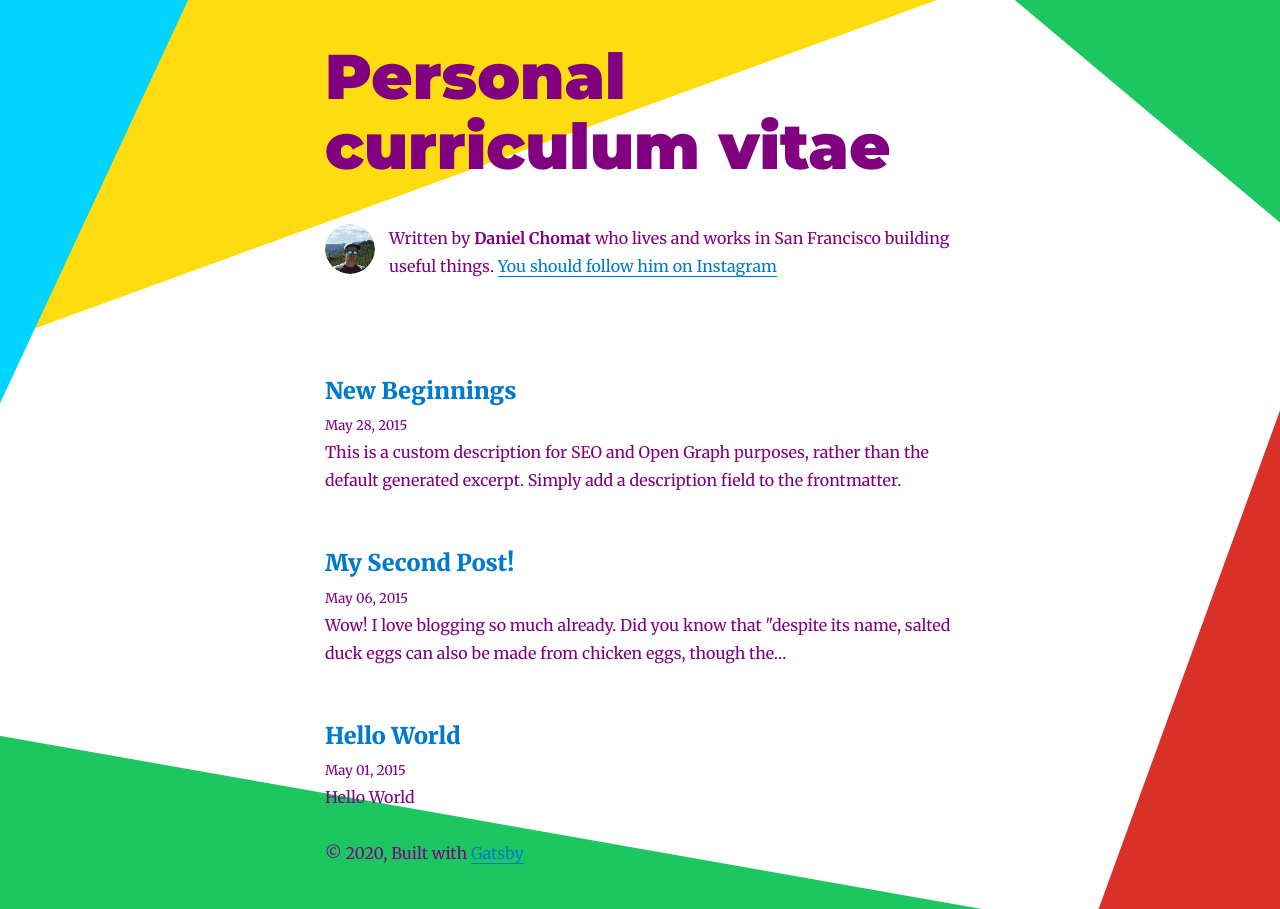
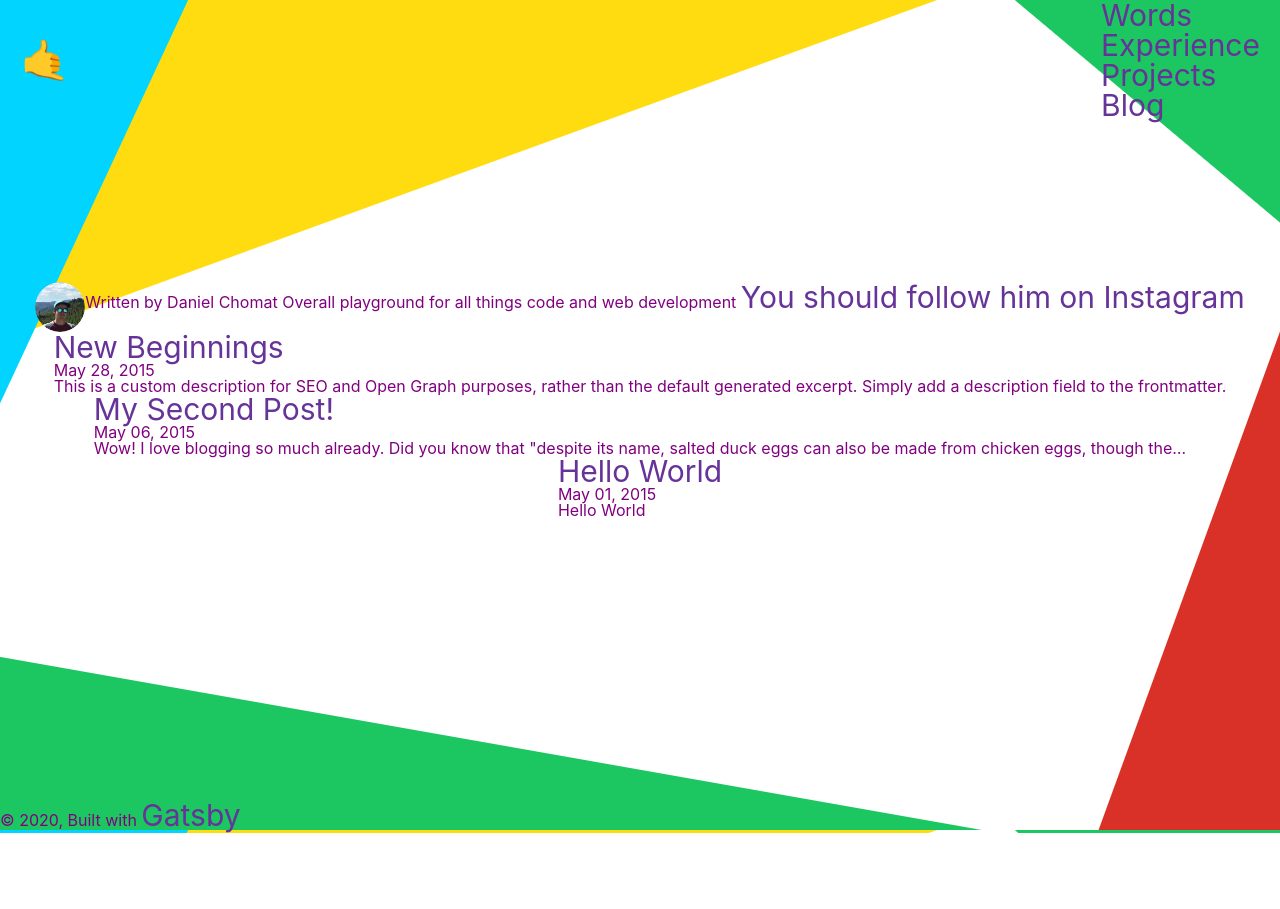
Before and after one commit to DanielChomat/chomat.tech, a Gatsby site: page / in a window 1280 px wide. After the commit the page ends 833 px from the top, so only its background shows below. Built offline with nearby package versions, Linux system fonts and the light colour scheme; Gatsby itself is replaced by a stand-in of ours; some packages are replaced by stand-ins of ours.

Commit message:
Updating packages and integrating MDX

```diff
--- a/gatsby-config.js
+++ b/gatsby-config.js
@@ -1,12 +1,12 @@
 module.exports = {
   siteMetadata: {
-    title: `Personal curriculum vitae`,
+    title: `Chomat.tech blog`,
     author: {
       name: `Daniel Chomat`,
-      summary: `who lives and works in San Francisco building useful things.`,
+      summary: `Overall playground for all things code and web development`,
     },
-    description: `A starter blog demonstrating what Gatsby can do.`,
-    siteUrl: `https://gatsby-starter-blog-demo.netlify.app/`,
+    description: `This is a blog with quick tips, information about it's creator and his journey through the world. Also his playground to try stuff.`,
+    siteUrl: `https://chomat.tech`,
     social: {
       instagram: `dribbbletocode`,
     },
@@ -57,14 +57,14 @@ module.exports = {
         //trackingId: `ADD YOUR TRACKING ID HERE`,
       },
     },
-    `gatsby-plugin-feed`,
+    // `gatsby-plugin-feed`,
     {
       resolve: `gatsby-plugin-manifest`,
       options: {
-        name: `Gatsby Starter Blog`,
-        short_name: `GatsbyJS`,
+        name: `chomat.tech Blog`,
+        short_name: `chomat.tech`,
         start_url: `/`,
-        background_color: `#ffffff`,
+        background_color: `#000`,
         theme_color: `#663399`,
         display: `minimal-ui`,
         icon: `content/assets/gatsby-icon.png`,
@@ -72,9 +72,11 @@ module.exports = {
     },
     `gatsby-plugin-react-helmet`,
     {
-      resolve: `gatsby-plugin-typography`,
+      resolve: `gatsby-plugin-mdx`,
       options: {
-        pathToConfigModule: `src/utils/typography`,
+        defaultLayouts: {
+          default: require.resolve(`./src/components/layout.js`),
+        },
       },
     },
     // this (optional) plugin enables Progressive Web App + Offline functionality
--- a/src/components/Header/index.js
+++ b/src/components/Header/index.js
@@ -1,17 +1,33 @@
 import React from "react"
-import { rhythm, scale } from "../../utils/typography"
 import { Link } from "gatsby"
+import styled from "styled-components"
 
 const Header = ({ location, title }) => {
   const rootPath = `${__PATH_PREFIX__}/`
   let header
 
+  const HeaderContainer = styled.nav`
+    position: absolute;
+    width: 100%;
+    height: 80px;
+
+    display: flex;
+    flex-wrap: wrap;
+    align-items: center;
+    justify-content: space-between;
+
+    padding-right: 2rem;
+    padding-left: 2rem;
+
+    .header__logo {
+      font-size: 4rem;
+    }
+  `
+
   if (location.pathname === rootPath) {
     header = (
       <h1
         style={{
-          ...scale(1.5),
-          marginBottom: rhythm(1.5),
           marginTop: 0,
         }}
       >
@@ -47,7 +63,29 @@ const Header = ({ location, title }) => {
     )
   }
 
-  return <header>{header}</header>
+  return (
+    <HeaderContainer>
+      <Link to={"/"} className={"header__logo"}>
+        <span role={"img"} aria-label={"Shaka!"}>
+          🤙
+        </span>
+      </Link>
+      <ul>
+        <li>
+          <Link to={"#words"}>Words</Link>
+        </li>
+        <li>
+          <Link to={"#experience"}>Experience</Link>
+        </li>
+        <li>
+          <Link to={"#projects"}>Projects</Link>
+        </li>
+        <li>
+          <Link to={"/blog"}>Blog</Link>
+        </li>
+      </ul>
+    </HeaderContainer>
+  )
 }
 
 export default Header
--- a/src/components/bio.js
+++ b/src/components/bio.js
@@ -8,8 +8,6 @@
 import React from "react"
 import { useStaticQuery, graphql } from "gatsby"
 import Image from "gatsby-image"
-
-import { rhythm } from "../utils/typography"
 
 const Bio = () => {
   const data = useStaticQuery(graphql`
@@ -40,14 +38,12 @@ const Bio = () => {
     <div
       style={{
         display: `flex`,
-        marginBottom: rhythm(2.5),
       }}
     >
       <Image
         fixed={data.avatar.childImageSharp.fixed}
         alt={author.name}
         style={{
-          marginRight: rhythm(1 / 2),
           marginBottom: 0,
           minWidth: 50,
           borderRadius: `100%`,
--- a/src/components/layout.js
+++ b/src/components/layout.js
@@ -1,26 +1,26 @@
 import React from "react"
+import styled from "styled-components"
 
-import { rhythm } from "../utils/typography"
 import Footer from "./Footer"
 import Header from "./Header"
 import GlobalStyles from "../styles/GlobalStyles"
 
 const Layout = ({ location, title, children }) => {
+  const Main = styled.main`
+    min-height: 100vh;
+
+    display: flex;
+    align-items: center;
+    justify-content: center;
+    flex-direction: column;
+  `
+
   return (
     <>
       <GlobalStyles />
-      <div
-        style={{
-          marginLeft: `auto`,
-          marginRight: `auto`,
-          maxWidth: rhythm(24),
-          padding: `${rhythm(1.5)} ${rhythm(3 / 4)}`,
-        }}
-      >
-        <Header location={location} title={title} />
-        <main>{children}</main>
-        <Footer />
-      </div>
+      <Header location={location} title={title} />
+      <Main>{children}</Main>
+      <Footer />
     </>
   )
 }
--- /dev/null
+++ b/src/pages/blogisek.mdx
@@ -0,0 +1 @@
+Toto je muj blogisek!
--- a/src/pages/index.js
+++ b/src/pages/index.js
@@ -4,7 +4,6 @@ import { Link, graphql } from "gatsby"
 import Bio from "../components/bio"
 import Layout from "../components/layout"
 import SEO from "../components/seo"
-import { rhythm } from "../utils/typography"
 
 const BlogIndex = ({ data, location }) => {
   const siteTitle = data.site.siteMetadata.title
@@ -20,9 +19,11 @@ const BlogIndex = ({ data, location }) => {
           <article key={node.fields.slug}>
             <header>
               <h3
-                style={{
-                  marginBottom: rhythm(1 / 4),
-                }}
+                style={
+                  {
+                    // marginBottom: rhythm(1 / 4),
+                  }
+                }
               >
                 <Link style={{ boxShadow: `none` }} to={node.fields.slug}>
                   {title}
--- a/src/styles/GlobalStyles.js
+++ b/src/styles/GlobalStyles.js
@@ -1,6 +1,57 @@
 import { createGlobalStyle } from "styled-components"
 
 const GlobalStyles = createGlobalStyle`
+
+  html, body, div, span, applet, object, iframe,
+  h1, h2, h3, h4, h5, h6, p, blockquote, pre,
+  a, abbr, acronym, address, big, cite, code,
+  del, dfn, em, img, ins, kbd, q, s, samp,
+  small, strike, strong, sub, sup, tt, var,
+  b, u, i, center,
+  dl, dt, dd, ol, ul, li,
+  fieldset, form, label, legend,
+  table, caption, tbody, tfoot, thead, tr, th, td,
+  article, aside, canvas, details, embed,
+  figure, figcaption, footer, header, hgroup,
+  menu, nav, output, ruby, section, summary,
+  time, mark, audio, video {
+    margin: 0;
+    padding: 0;
+    border: 0;
+    font-size: 100%;
+    font: inherit;
+    vertical-align: baseline;
+    box-sizing: border-box;
+  }
+
+  /* HTML5 display-role reset for older browsers */
+  article, aside, details, figcaption, figure,
+  footer, header, hgroup, menu, nav, section {
+    display: block;
+  }
+
+  body {
+    line-height: 1;
+  }
+
+  ol, ul {
+    list-style: none;
+  }
+
+  blockquote, q {
+    quotes: none;
+  }
+
+  blockquote:before, blockquote:after,
+  q:before, q:after {
+    content: '';
+    content: none;
+  }
+
+  table {
+    border-collapse: collapse;
+    border-spacing: 0;
+  }
 
   html {
     --colorMain: purple;
@@ -15,12 +66,25 @@ const GlobalStyles = createGlobalStyle`
     --bgColorBlueLight: #00D4FF;
     --bgColorBlue: #0D34B3;
     --bgColorPurple: #A25FE4;
+
+    --baseFontSize: 62.5%;
+
+    @media only screen and (max-width: 969px) {
+      --baseFontSize: 50%;
+    }
+
+    font-size: var(--baseFontSize, 62.5%);
   }
 
   body {
+    margin: 0;
     min-height: 100vh;
     height: 100%;
     color: purple;
+
+    font-family: -apple-system, BlinkMacSystemFont, "Segoe UI", Roboto, Oxygen, Ubuntu, Cantarell, "Open Sans", "Helvetica Neue", sans-serif;
+
+    font-size: 1.6rem;
 
     background:
       linear-gradient(115deg, transparent 0%, var(--bgColorBlueLight, #00D4FF) 0%, var(--bgColorBlueLight, #00D4FF) 170px, transparent 171px),
@@ -30,6 +94,40 @@ const GlobalStyles = createGlobalStyle`
       linear-gradient(-70deg, transparent 0%, var(--bgColorRed, #D93128) 0%, var(--bgColorRed, #D93128) 170px, transparent 171px)
       no-repeat;
   }
+
+  a {
+    font-size: 3rem;
+    text-decoration: none;
+
+    &, &:link, &:visited {
+      color: rebeccapurple;
+    }
+
+    position: relative;
+
+    &:after {
+      content: "";
+
+      position: absolute;
+      bottom: -10px;
+      right: 0;
+
+      width: 0;
+      height: 5px;
+
+      background-color: rebeccapurple;
+      transition: all 250ms ease-in-out;
+    }
+
+    &:hover {
+      &::after {
+        left: 0;
+        right: auto;
+        width: 100%;
+
+      }
+    }
+  }
 `
 
 export default GlobalStyles
--- /dev/null
+++ b/src/styles/Grid/Container.js
@@ -0,0 +1,5 @@
+import styled from "styled-components"
+
+export const Container = styled.div`
+  background-color: rebeccapurple;
+`
--- /dev/null
+++ b/src/styles/Grid/Div.js
@@ -0,0 +1,5 @@
+import styled from "styled-components"
+
+export const Div = styled.div`
+  background-color: yellow;
+`
--- /dev/null
+++ b/src/styles/Grid/Flex.js
@@ -0,0 +1,6 @@
+import styled from "styled-components"
+
+export const Flex = styled.div`
+  display: flex;
+  background-color: green;
+`
--- /dev/null
+++ b/src/styles/Grid/index.js
@@ -0,0 +1,5 @@
+import { Div } from "./Div"
+import { Flex } from "./Flex"
+import { Container } from "./Container"
+
+export { Div, Flex, Container }
--- a/src/utils/typography.js
+++ /dev/null
@@ -1,23 +0,0 @@
-import Typography from "typography"
-import Wordpress2016 from "typography-theme-wordpress-2016"
-
-Wordpress2016.overrideThemeStyles = () => {
-  return {
-    "a.gatsby-resp-image-link": {
-      boxShadow: `none`,
-    },
-  }
-}
-
-delete Wordpress2016.googleFonts
-
-const typography = new Typography(Wordpress2016)
-
-// Hot reload typography in development.
-if (process.env.NODE_ENV !== `production`) {
-  typography.injectStyles()
-}
-
-export default typography
-export const rhythm = typography.rhythm
-export const scale = typography.scale
```
Also changed, not shown: package.json (+24 -26 lines), src/templates/blog-post.js (+1 -9 lines), 1 other file.
